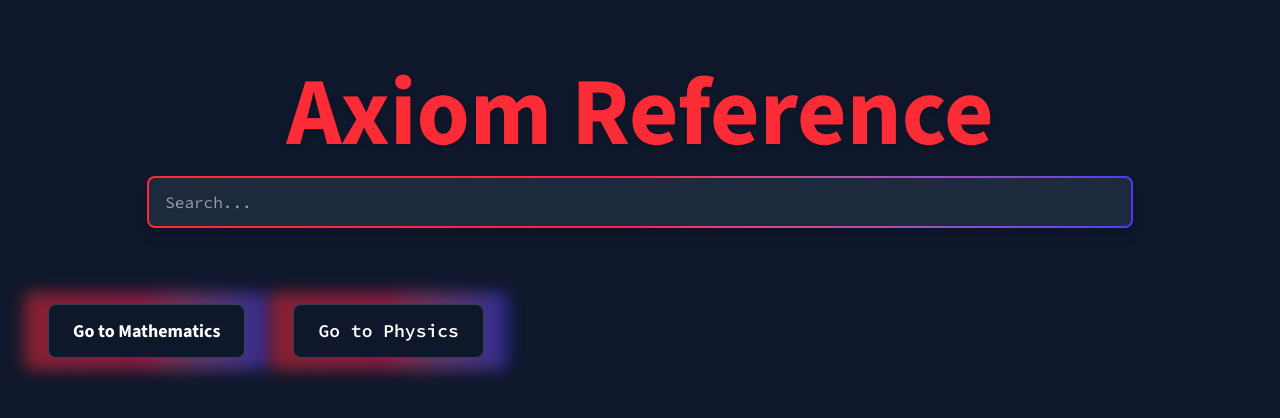
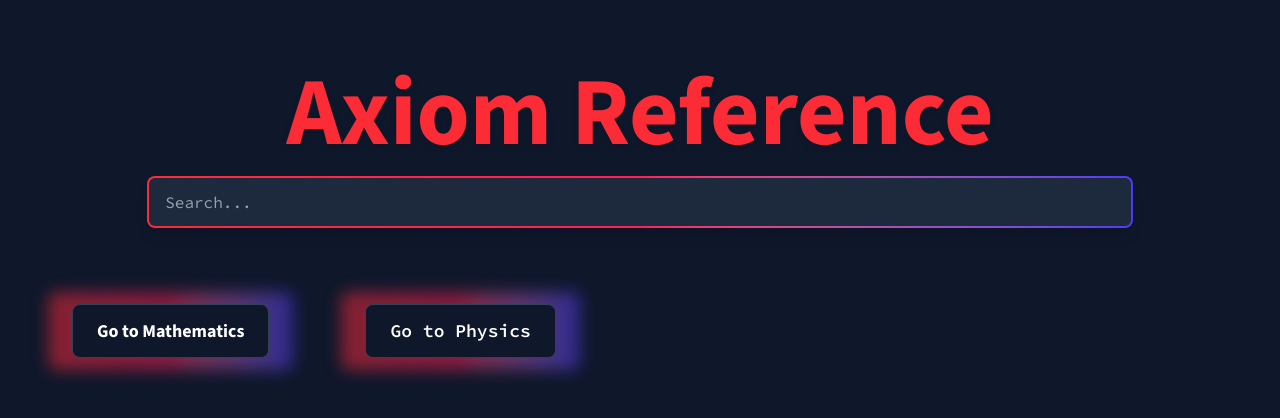
Before and after one commit to TetieWasTaken/axiom-reference, a Next.js app: page / in a window 1280 px wide. Shown: the top 418 px of the page. Built offline with nearby package versions, Linux system fonts and the light colour scheme.

Commit message:
fix: update spacing

```diff
--- a/src/app/page.tsx
+++ b/src/app/page.tsx
@@ -8,13 +8,13 @@ export default function Home() {
 					<h2 className="text-8xl font-title mb-4 font-extrabold text-red-500 drop-shadow-md">Axiom Reference</h2>
 					<SearchForm />
 				</section>
-				<button className="relative inline-block px-6 py-3 text-lg font-semibold text-white group">
+				<button className="relative inline-block mx-6 px-6 py-3 text-lg font-semibold text-white group">
 					<span className="absolute inset-0 w-full h-full transition-transform transform scale-100 bg-gradient-to-r from-red-500 via-rose-500 to-indigo-600 rounded-lg blur-sm opacity-50 group-hover:opacity-80 group-hover:scale-105"></span>
 					<span className="relative z-10 block px-6 py-3 bg-slate-900 rounded-lg border border-slate-700 group-hover:border-red-500 transition-colors duration-300 font-title">
 						Go to Mathematics
 					</span>
 				</button>
-				<button className="relative inline-block px-6 py-3 text-lg font-semibold text-white group">
+				<button className="relative inline-block mx-6 px-6 py-3 text-lg font-semibold text-white group">
 					<span className="absolute inset-0 w-full h-full transition-transform transform scale-100 bg-gradient-to-r from-red-500 via-rose-500 to-indigo-600 rounded-lg blur-sm opacity-50 group-hover:opacity-80 group-hover:scale-105"></span>
 					<span className="relative z-10 block px-6 py-3 bg-slate-900 rounded-lg border border-slate-700 group-hover:border-red-500 transition-colors duration-300 font-primary">
 						Go to Physics
```
